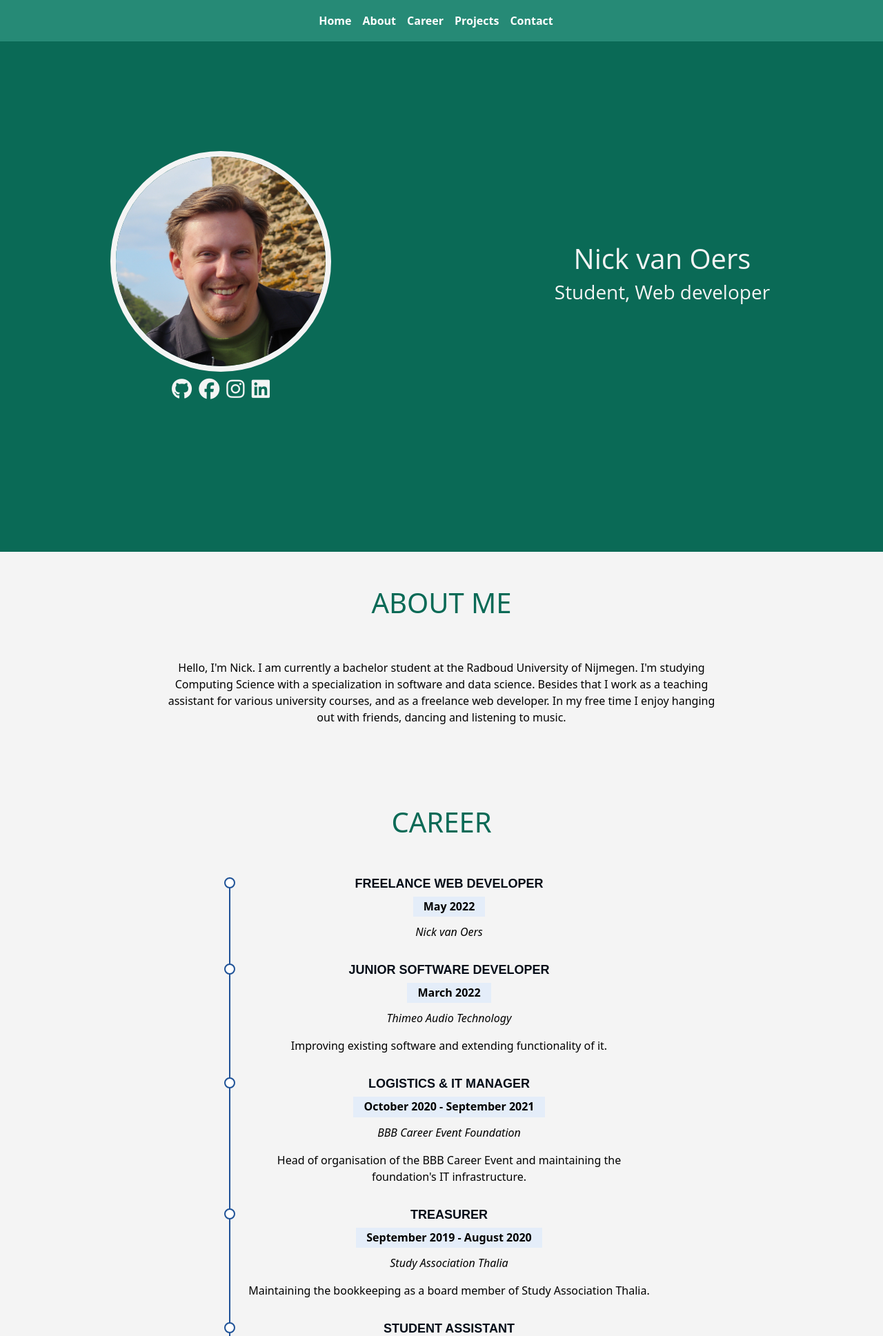
After one commit to nvoers/portfolio, a Python web app: template templates/home.html in a window 1280 px wide. The commit adds this page. Shown: the top 1937 px of the page at 69% size. Run offline with Jinja, Linux system fonts and the light colour scheme; the template is opened without the code that fills it, so the values that code supplies are empty; some libraries are stand-ins or nearby versions.

Commit message:
switch to html

```diff
--- a/portfolio/portfolio/views.py
+++ /dev/null
@@ -1,6 +0,0 @@
-from django.http import HttpResponse
-from django.shortcuts import render
-
-def index(request):
-    context = {}
-    return render(request, "home.html", context)
--- a/portfolio/static/css/index.css
+++ b/static/css/index.css
@@ -33,7 +33,7 @@ body {
     align-items: center;
 }
 .navbar {
-    padding: 0;
+    padding: 10px;
     background-color: #268a76;
     text-align: center;
     margin-bottom: 20px;
--- /dev/null
+++ b/templates/home.html
@@ -0,0 +1,175 @@
+<!DOCTYPE html>
+<html lang="en">
+  <head>
+    <meta charset="UTF-8" />
+    <meta name="viewport" content="width=device-width, initial-scale=1.0" />
+    <meta http-equiv="X-UA-Compatible" content="ie=edge" />
+    <!-- CSS only -->
+    <link href="https://cdn.jsdelivr.net/npm/bootstrap@5.2.0-beta1/dist/css/bootstrap.min.css" rel="stylesheet" integrity="sha384-0evHe/X+R7YkIZDRvuzKMRqM+OrBnVFBL6DOitfPri4tjfHxaWutUpFmBp4vmVor" crossorigin="anonymous">
+    <script src="https://ajax.googleapis.com/ajax/libs/jquery/3.3.1/jquery.min.js"></script>
+    <script src="https://kit.fontawesome.com/4783c29945.js" crossorigin="anonymous"></script>
+    <title>Nick van Oers</title>
+    <link rel="stylesheet" href="../static/css/index.css"/>
+  </head>
+  <body>
+
+    <nav class="navbar navbar-expand-lg fixed-top" aria-label="Offcanvas navbar large">
+        <div class="container-fluid">
+          <button class="navbar-toggler" type="button" data-bs-toggle="offcanvas" data-bs-target="#offcanvasNavbar2" aria-controls="offcanvasNavbar2">
+            <span class="navbar-toggler-icon"></span>
+          </button>
+          <div class="offcanvas offcanvas-end" tabindex="-1" id="offcanvasNavbar2" aria-labelledby="offcanvasNavbar2Label" style="background-color: #0a6a56;">
+            <div class="offcanvas-header">
+              <button type="button" class="btn-close" data-bs-dismiss="offcanvas" aria-label="Close"></button>
+            </div>
+            <div class="offcanvas-body">
+              <ul class="navbar-nav justify-content-center flex-grow-1 pe-3">
+                <li class="nav-item">
+                  <a class="nav-link" href="#hero">Home</a>
+                </li>
+                <li class="nav-item">
+                  <a class="nav-link" href="#about">About</a>
+                </li>
+                <li class="nav-item">
+                  <a class="nav-link" href="#career">Career</a>
+                </li>
+                <li class="nav-item">
+                    <a class="nav-link" href="#projects">Projects</a>
+                </li>
+                <li class="nav-item">
+                    <a class="nav-link" href="#contact">Contact</a>
+                </li>
+              </ul>
+            </div>
+          </div>
+        </div>
+      </nav>
+
+    <section id="hero">
+        <div class="row">
+            <div class="col-lg-6 herocol hcolimg">
+                <img src="../static/img/herobg.jpg" class="hero" alt="">
+                <div class="header-social-links">
+                    <a href="https://github.com/nvoers" class="github"><i class="fa-brands fa-github"></i></a>
+                    <a href="https://www.facebook.com/nick.vanoers.3/" class="facebook"><i class="fa-brands fa-facebook"></i></a>
+                    <a href="https://www.instagram.com/nick.1801/" class="instagram"><i class="fa-brands fa-instagram"></i></a>
+                    <a href="https://www.linkedin.com/in/nickvanoers/" class="linkedin"><i class="fa-brands fa-linkedin"></i></i></a>
+                </div>
+            </div>
+            <div class="col-lg-6 herocol">
+                <h1 style="font-family: Open sans;">Nick van Oers</h1>
+                <h3 style="font-family: Open sans;">Student, Web developer</h3>
+            </div>
+
+        </div>
+    </section>
+
+    <section id="about" class="maincolor" style="padding-top: vh;">
+        <div class="row title">
+            <h1>ABOUT ME</h1>
+        </div>
+        <div class="row">
+            <div class="col-md-8 text">
+                <p>
+                    Hello, I'm Nick. I am currently a bachelor student at the Radboud University of Nijmegen. I'm studying Computing Science with a specialization in software and data science.
+                    Besides that I work as a teaching assistant for various university courses, and as a freelance web developer. In my free time I enjoy hanging out with friends, dancing and listening to music.
+                </p>
+            </div>
+
+        </div>
+    </section>
+
+    <section id="career" class="resume maincolor">
+        <div class="row title">
+            <h1>CAREER</h1>
+        </div>
+        <div class="row" style="padding-top: 20px;">
+            <div class="col-lg-6">
+                <div class="resume-item text">
+                  <h4>Freelance Web developer</h4>
+                  <h5>May 2022</h5>
+                  <p><em>Nick van Oers</em></p>
+                  <p></p>
+                </div>
+                <div class="resume-item text">
+                  <h4>Junior Software Developer</h4>
+                  <h5>March 2022</h5>
+                  <p><em>Thimeo Audio Technology</em></p>
+                  <p>Improving existing software and extending functionality of it.</p>
+                </div>
+                <div class="resume-item text">
+                    <h4>Logistics & IT manager</h4>
+                    <h5>October 2020 - September 2021</h5>
+                    <p><em>BBB Career Event Foundation</em></p>
+                    <p>Head of organisation of the BBB Career Event and maintaining the foundation's IT infrastructure.</p>
+                </div>
+                <div class="resume-item text">
+                    <h4>Treasurer</h4>
+                    <h5>September 2019 - August 2020</h5>
+                    <p><em>Study Association Thalia</em></p>
+                    <p>Maintaining the bookkeeping as a board member of Study Association Thalia.</p>
+                </div>
+                <div class="resume-item text">
+                    <h4>Student Assistant</h4>
+                    <h5>September 2018</h5>
+                    <p><em>Radboud University</em></p>
+                    <p>Giving lectures and practicals and grading homework for several courses. Also contributing to innovating courses.</p>
+                </div>
+                <div class="resume-item text">
+                    <h4>Committee work</h4>
+                    <h5>October 2017</h5>
+                    <p><em>Study Association Thalia</em></p>
+                    <p>Taken part in various committees, mostly organising events and study trips. Taking part in and organising the university's orientation period, guiding new students. Taking a seat in advisory bodys of the association.</p>
+                </div>
+                <div class="resume-item text">
+                    <h4>Bachelor Computing Science</h4>
+                    <h5>September 2017</h5>
+                    <p><em>Radboud University</em></p>
+                    <p>Obtaining a Bachelor's degree in Computing Science with a specialization in Software and Data Science.</p>
+                </div>
+            </div>
+        </div>
+    </section>
+
+    <section id="projects" class="maincolor">
+        <div class="row title maincolor">
+            <h1>PROJECTS</h1>
+        </div>
+        <div class="row maincolor" style="padding-top: 20px;">
+            <div class="col-md-4">
+                <img src="../static/img/thalialogo.png" class="projecticon" alt="">
+                <p class="projecttitle">Concrexit</p>
+                <p class="projectdesc text">Study Association Thalia's website</p>
+            </div>
+            <div class="col-md-4">
+                <img src="../static/img/RUgmw.jpeg" class="projecticon" alt="">
+                <p class="projecttitle">Green meeting walks</p>
+                <p class="projectdesc text">App by RadboudUMC for walks past green initiatives</p>
+            </div>
+        </div>
+    </section>
+
+    <section id="contact" class="maincolor">
+        <div class="row title">
+            <h1>CONTACT</h1>
+        </div>
+        <div class="row text" style="padding-top: 20px; padding-bottom: 50px;">
+            <p>You can contact me at <a class="email maincolor" href="mailto:info@nickvanoers.nl">info@nickvanoers.nl</a></p>
+        </div>
+    </section>
+
+    <div class="container">
+        <footer class="py-3 my-4">
+          <ul class="nav justify-content-center border-bottom pb-3 mb-3">
+            <li class="nav-item"><a href="#hero" class="nav-link px-2">Home</a></li>
+            <li class="nav-item"><a href="#about" class="nav-link px-2">About</a></li>
+            <li class="nav-item"><a href="#career" class="nav-link px-2">Career</a></li>
+            <li class="nav-item"><a href="#projects" class="nav-link px-2">Projects</a></li>
+            <li class="nav-item"><a href="#contact" class="nav-link px-2">Contact</a></li>
+          </ul>
+          <p class="text-center">&copy; 2022 Nick van Oers</p>
+        </footer>
+      </div>
+  </body>
+  <script src="https://cdn.jsdelivr.net/npm/bootstrap@5.2.0-beta1/dist/js/bootstrap.bundle.min.js" integrity="sha384-pprn3073KE6tl6bjs2QrFaJGz5/SUsLqktiwsUTF55Jfv3qYSDhgCecCxMW52nD2" crossorigin="anonymous"></script>
+</html>
```
Also changed, not shown: portfolio/manage.py (deleted, +0 -22 lines), portfolio/portfolio/asgi.py (deleted, +0 -16 lines), portfolio/portfolio/settings.py (deleted, +0 -128 lines), portfolio/portfolio/templates/career.html (deleted, +0 -51 lines), portfolio/portfolio/templates/home.html (deleted, +0 -94 lines), portfolio/portfolio/urls.py (deleted, +0 -23 lines), portfolio/portfolio/wsgi.py (deleted, +0 -16 lines), static/img/RUgmw.jpeg (renamed from portfolio/static/img/RUgmw.jpeg), static/img/herobg.jpg (renamed from portfolio/static/img/herobg.jpg), static/img/thalialogo.png (renamed from portfolio/static/img/thalialogo.png), templates/career.html (added), templates/navbar.html (renamed from portfolio/portfolio/templates/navbar.html).
